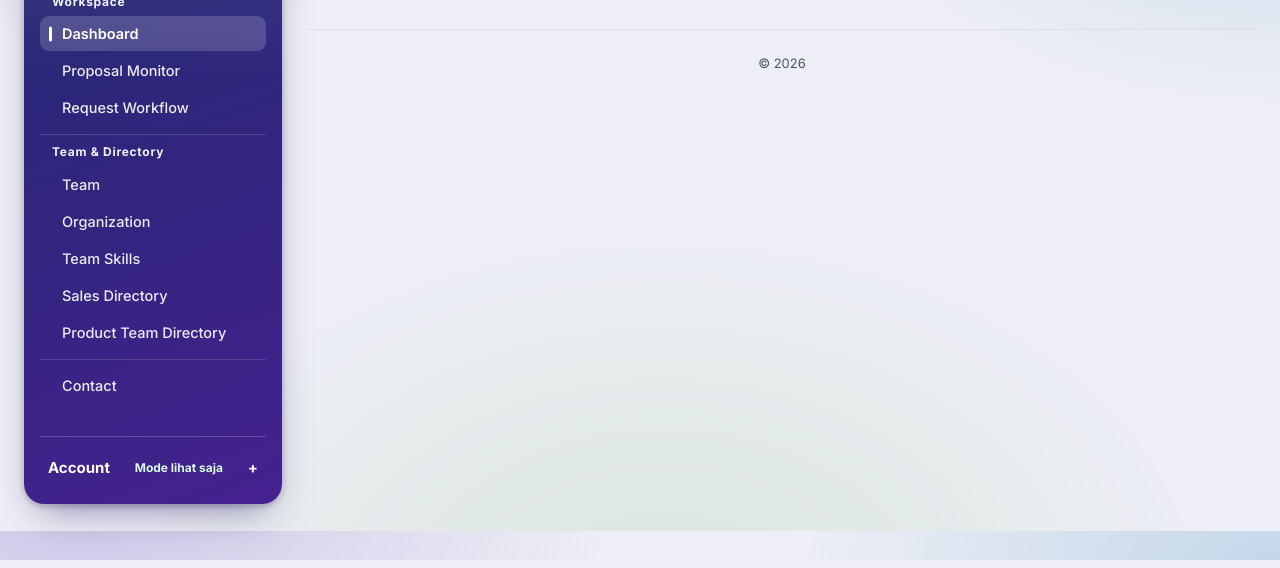
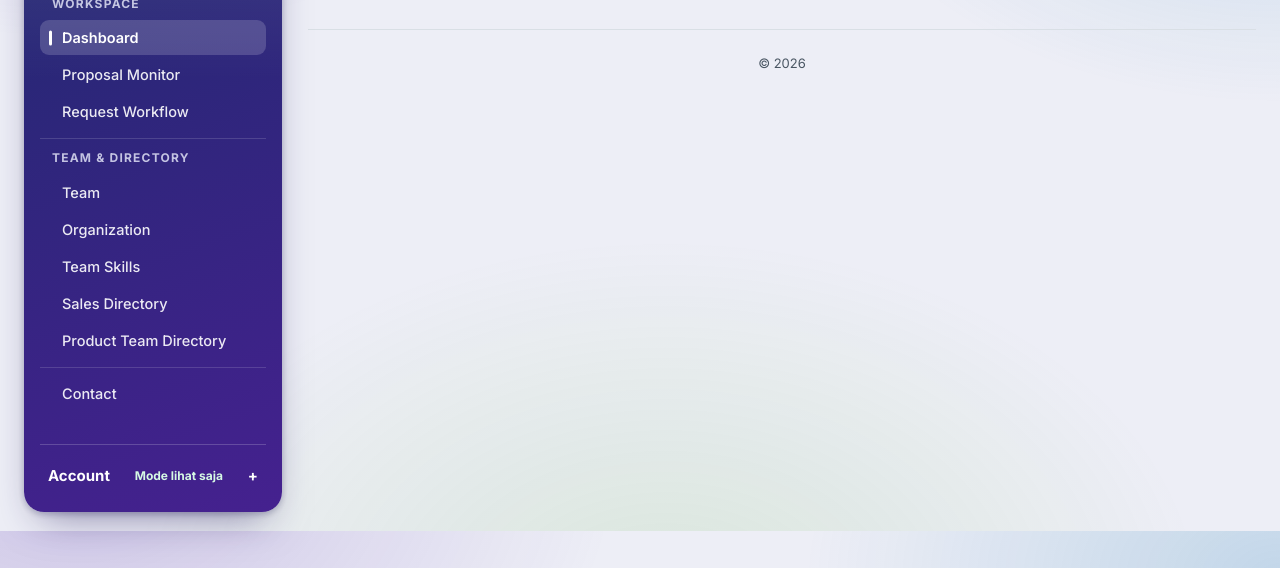
Before and after one commit to indramalau-bhp/presales-eri-bhp, a website: page src/index.html in a window 1280 px wide. Shown: the part 269-837 px from the top of the page. Drawn offline with Linux system fonts and the light colour scheme; no server answers.

Commit message:
Sidebar group labels: uppercase small caps

```diff
--- a/src/index.html
+++ b/src/index.html
@@ -1009,7 +1009,7 @@ button.skchip{cursor:pointer}
 .sidesub[hidden]{display:none}
 .sidesub .side-group{display:grid;gap:2px;min-width:0}
 .sidesub .side-group+.side-group{margin-top:8px;padding-top:8px;border-top:1px solid #ffffff24}
-.side-group-label{padding:0 12px 4px;color:#eef1ff;font-size:12px;font-weight:700;letter-spacing:.06em}
+.side-group-label{padding:2px 12px 6px;color:rgba(238,241,255,.78);font-family:var(--font-ui);font-size:12px;font-weight:700;letter-spacing:.1em;text-transform:uppercase}
 .sidesub a:focus-visible{outline:2px solid #fff;outline-offset:-2px}
 .home-deadline-banner{display:flex;align-items:center;justify-content:space-between;gap:12px;padding:12px 16px;border:1px solid var(--line);border-radius:14px;background:var(--surface)}
 .home-deadline-banner>div{display:flex;gap:6px 14px;align-items:baseline;flex-wrap:wrap;min-width:0}
```
